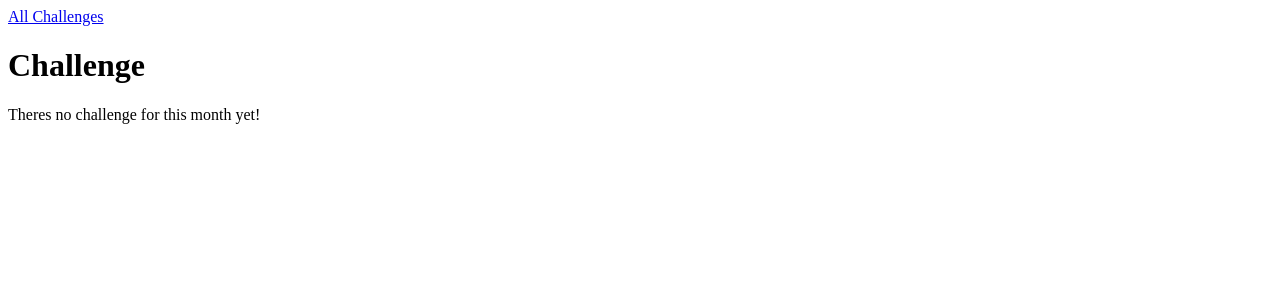
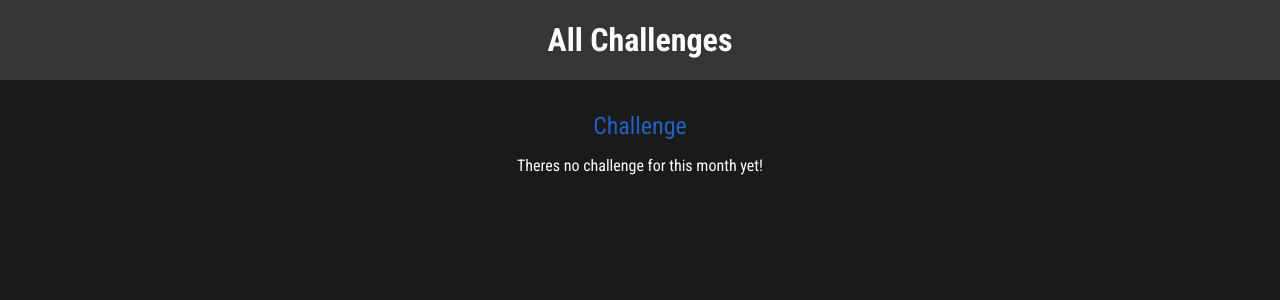
Before and after one commit to Gustavo-Brito-Bechelli/Django, a Django app: template challenges/templates/challenges/challenges.html in a window 1280 px wide. Shown: the top 300 px of the page. Run offline with Django 5.2, Linux system fonts and the light colour scheme; the template is opened without the code that fills it, so the values that code supplies are empty; parts of the project's set-up code (start-up, migrations or seed data) failed here and were passed over.

Commit message:
feat(): criando css global e estilizando projeto

```diff
--- /dev/null
+++ b/challenges/static/challenges/challenge.css
@@ -0,0 +1,22 @@
+h1,
+h2{
+  text-align: center;
+  color: white;
+}
+
+h1{
+  font-size: 1.5rem;
+  margin: 2rem 0 1rem 0;
+  font-weight: normal;
+  color: #1e63bd;
+}
+
+h2{
+  font-size: 3rem;
+  font-weight: bold;
+}
+
+.fallback{
+  text-align: center;
+  color: white;
+}
--- /dev/null
+++ b/challenges/static/challenges/includes/header.css
@@ -0,0 +1,25 @@
+header{
+    width: 100%;
+    height: 5rem;
+    background-color: #353535;
+}
+
+header nav{
+    width: 100%;
+    height: 100%;
+    display: flex;
+    justify-content: center;
+    align-items: center;
+}
+
+header nav a{
+    color: white;
+    font-size: 2rem;
+    font-weight: bold;
+    text-decoration: none;
+}
+
+header nav a:hover,
+header nav a:active{
+    color: #1e63bd;
+}
--- a/challenges/templates/challenges/challenges.html
+++ b/challenges/templates/challenges/challenges.html
@@ -1,4 +1,10 @@
 {% extends "base.html" %}
+{% load static %}
+
+{% block css_files %}
+    <link rel="stylesheet" href="{% static "challenges/challenge.css" %}">
+    <link rel="stylesheet" href="{% static "challenges/includes/header.css" %}">
+{% endblock %}
 
 {% block page_title %}
     {{ month_name }} Challenge
@@ -11,6 +17,6 @@
     {% if text is not None %}
         <h2>{{ text }}</h2>
     {% else %}
-        <p>Theres no challenge for this month yet!</p>
+        <p class="fallback">Theres no challenge for this month yet!</p>
     {% endif %}
 {% endblock %}
--- a/challenges/templates/challenges/index.html
+++ b/challenges/templates/challenges/index.html
@@ -1,4 +1,10 @@
 {% extends "base.html" %}
+{% load static %}
+
+{% block css_files %}
+    <link rel="stylesheet" href="{% static "challenges/challenges.css" %}">
+    <link rel="stylesheet" href="{% static "challenges/includes/header.css" %}">
+{% endblock %}
 
 {% block page_title %}
     All Challenge
--- a/monthly_challenges/monthly_challenges/settings.py
+++ b/monthly_challenges/monthly_challenges/settings.py
@@ -121,6 +121,10 @@ USE_TZ = True
 
 STATIC_URL = 'static/'
 
+STATICFILES_DIRS = [
+    BASE_DIR / "static"
+]
+
 # Default primary key field type
 # https://docs.djangoproject.com/en/5.1/ref/settings/#default-auto-field
 
--- /dev/null
+++ b/static/style.css
@@ -0,0 +1,10 @@
+@import url('https://fonts.googleapis.com/css2?family=Roboto+Condensed:wght@400;700&display=swap');
+
+html {
+  font-family: 'Roboto Condensed', sans-serif;
+}
+
+body {
+  margin: 0;
+  background-color: #1a1a1a;
+}
--- a/templates/base.html
+++ b/templates/base.html
@@ -1,9 +1,13 @@
+{% load static %}
+
 <!DOCTYPE html>
 <html lang="pt-br">
 <head>
     <meta charset="UTF-8">
     <meta name="viewport" content="width=device-width, initial-scale=1.0">
     <title>{% block page_title %}My Challenges{% endblock %}</title>
+    <link rel="stylesheet" href="{% static "style.css" %}">
+    {% block css_files %}{% endblock %}
 </head>
 <body>
     {% block content %}{% endblock %}
```
Also changed, not shown: challenges/static/challenges/challenges.css (+34 -0 lines).
